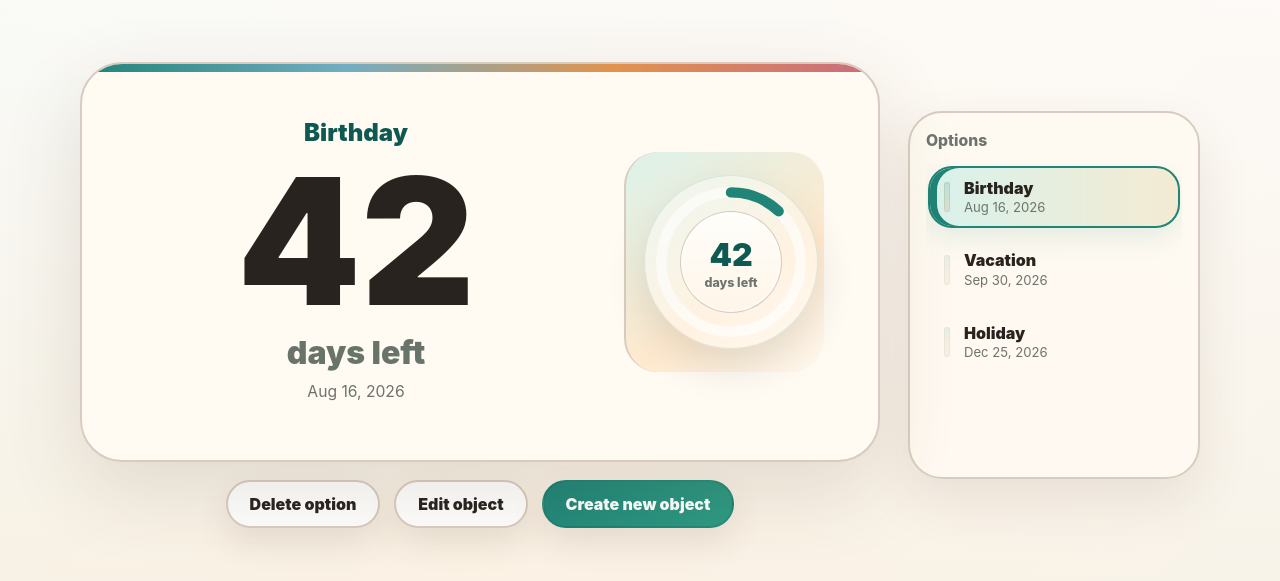
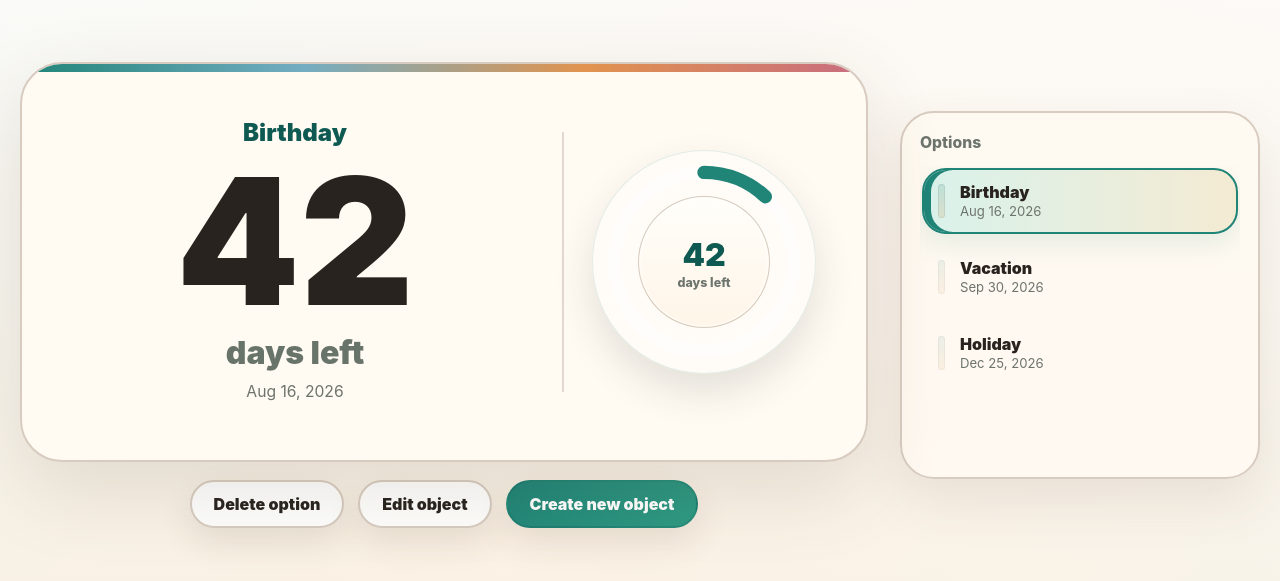
Before and after one commit to thewhitesevenluke/countdown-app, a plain HTML site: page index.html in a window 1280 px wide. Shown: the part 105-686 px from the top of the page. Drawn offline with Linux system fonts and the light colour scheme.

Commit message:
Adjust countdown layout and ring

```diff
--- a/index.html
+++ b/index.html
@@ -5,7 +5,7 @@
     <meta name="viewport" content="width=device-width, initial-scale=1">
     <title>Countdown</title>
     <link rel="icon" href="data:,">
-    <link rel="stylesheet" href="styles.css?v=ring-handle-polish-20260705">
+    <link rel="stylesheet" href="styles.css?v=big-clean-ring-20260705">
   </head>
   <body>
     <main class="app" aria-label="Countdown app">
@@ -122,6 +122,6 @@
       </form>
     </dialog>
 
-    <script src="app.js?v=ring-handle-polish-20260705"></script>
+    <script src="app.js?v=big-clean-ring-20260705"></script>
   </body>
 </html>
--- a/styles.css
+++ b/styles.css
@@ -44,12 +44,12 @@ input {
 }
 
 .app {
-  width: min(1120px, calc(100vw - 32px));
+  width: min(1240px, calc(100vw - 32px));
   min-height: 100vh;
   margin: 0 auto;
   display: grid;
-  grid-template-columns: minmax(0, 1fr) minmax(236px, 292px);
-  gap: 28px;
+  grid-template-columns: minmax(0, 1fr) minmax(300px, 360px);
+  gap: 32px;
   align-items: center;
   padding: 32px 0;
 }
@@ -65,7 +65,7 @@ input {
   background: var(--surface);
   box-shadow: var(--shadow);
   display: grid;
-  grid-template-columns: minmax(0, 1fr) minmax(160px, 200px);
+  grid-template-columns: minmax(0, 1fr) minmax(210px, 250px);
   place-items: center;
   gap: clamp(20px, 4vw, 48px);
   padding: clamp(28px, 5vw, 54px);
@@ -131,21 +131,19 @@ input {
 
 .progress-panel {
   width: 100%;
-  min-height: 220px;
+  min-height: 250px;
   display: grid;
   place-items: center;
-  border-left: 2px solid var(--line);
-  border-radius: 34px;
-  background:
-    linear-gradient(145deg, rgba(217, 242, 235, 0.92), rgba(255, 231, 200, 0.72) 62%, rgba(255, 255, 255, 0.5)),
-    var(--surface-soft);
-  padding: 22px 18px;
+  border-left: 2px solid rgba(216, 204, 192, 0.72);
+  border-radius: 0;
+  background: transparent;
+  padding: 18px 0 18px 28px;
 }
 
 .progress-ring {
   --progress: 0deg;
   --progress-value: 0;
-  width: clamp(136px, 16vw, 174px);
+  width: clamp(182px, 18vw, 224px);
   aspect-ratio: 1;
   border-radius: 999px;
   position: relative;
@@ -290,7 +288,7 @@ input:focus-visible {
   border-radius: 34px;
   background: rgba(255, 250, 242, 0.95);
   box-shadow: 0 22px 52px rgba(80, 62, 44, 0.1);
-  padding: 18px 16px;
+  padding: 20px 18px;
   align-self: center;
 }
 
@@ -311,7 +309,7 @@ input:focus-visible {
 
 .option-button {
   width: 100%;
-  min-height: 60px;
+  min-height: 66px;
   border: 2px solid transparent;
   border-radius: 24px;
   padding: 11px 14px;
@@ -320,7 +318,7 @@ input:focus-visible {
   background: transparent;
   cursor: pointer;
   display: grid;
-  grid-template-columns: 8px minmax(0, 1fr);
+  grid-template-columns: 10px minmax(0, 1fr);
   align-items: center;
   gap: 12px;
   transition:
@@ -363,8 +361,8 @@ input:focus-visible {
 }
 
 .drag-handle {
-  width: 6px;
-  height: 30px;
+  width: 7px;
+  height: 34px;
   border-radius: 999px;
   opacity: 0.5;
   background: linear-gradient(180deg, rgba(32, 132, 119, 0.18), rgba(225, 147, 78, 0.2));
@@ -595,15 +593,15 @@ input:focus-visible {
   }
 
   .progress-panel {
-    width: min(100%, 240px);
+    width: min(100%, 260px);
     min-height: auto;
-    border-top: 2px solid var(--line);
+    border-top: 2px solid rgba(216, 204, 192, 0.72);
     border-left: 0;
-    padding: 18px;
+    padding: 22px 0 0;
   }
 
   .progress-ring {
-    width: min(150px, 45vw);
+    width: min(188px, 52vw);
   }
 
   .actions {
```
